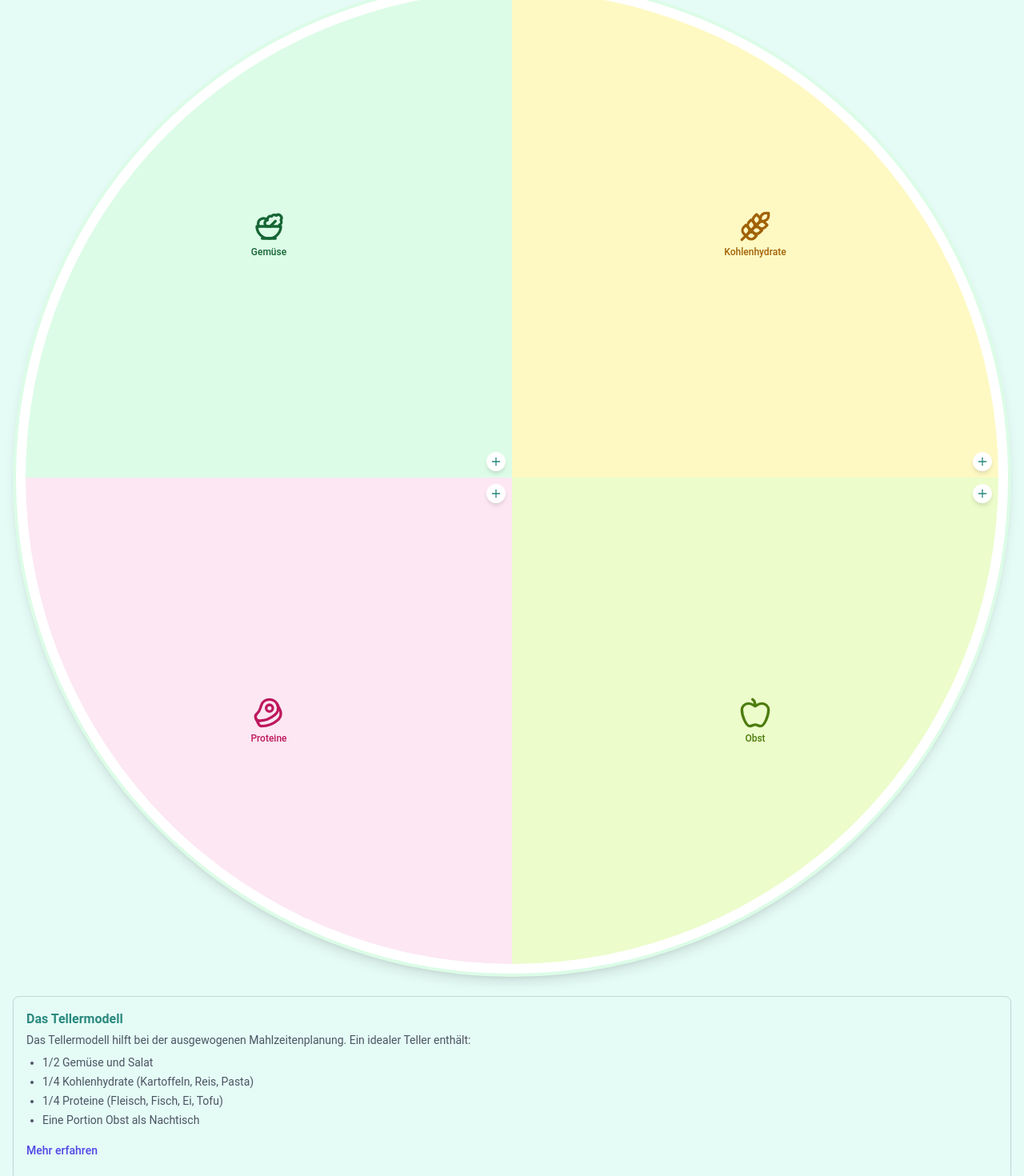
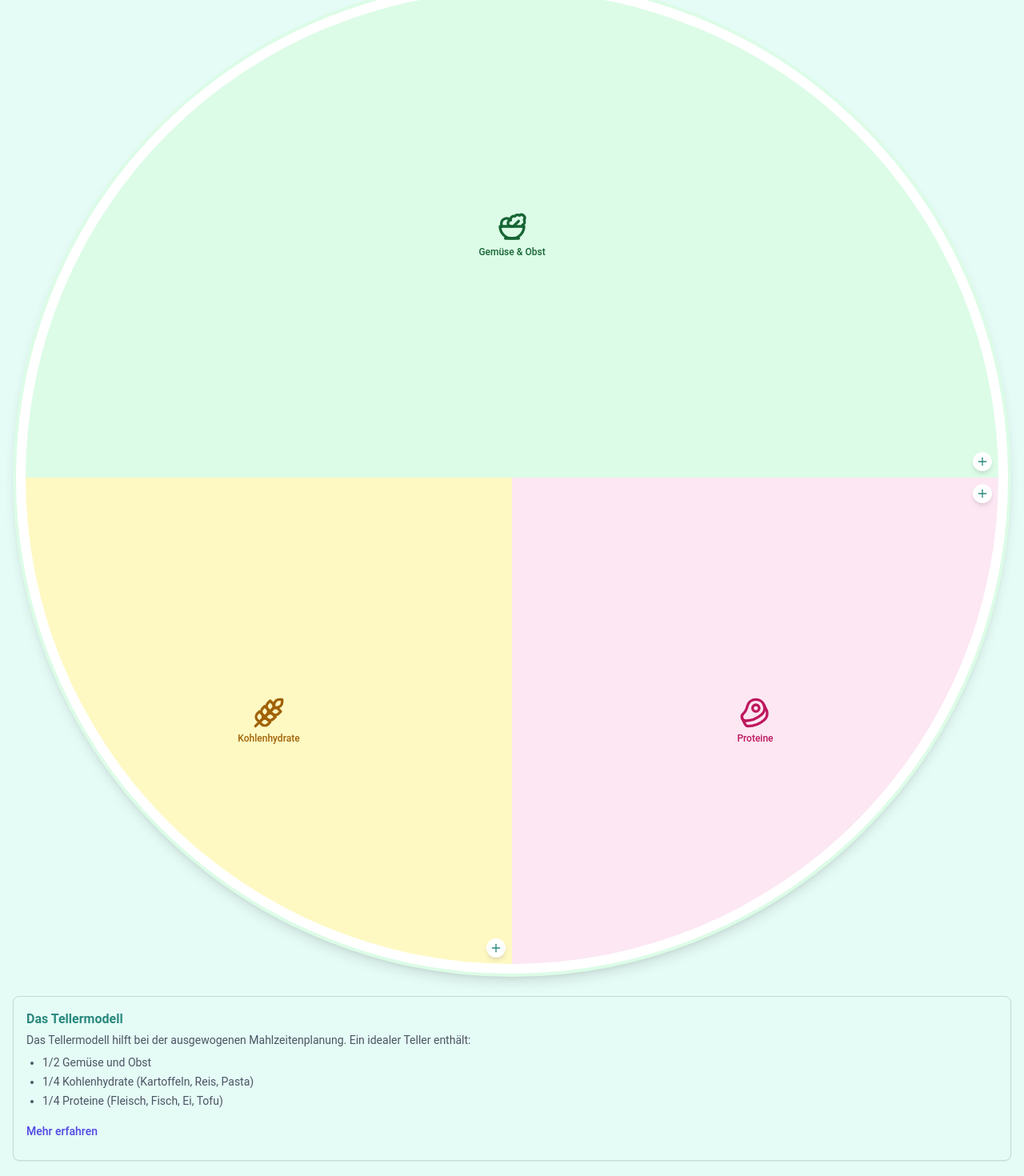
Before and after one commit to Samandala/Zielsetzungs-Tool-SPZ, a React (Vite) app: page / in a window 1280 px wide. Shown: the part 1237-2707 px from the top of the page at 80% size. Built offline with nearby package versions, Linux system fonts and the light colour scheme.

Commit message:
Refactor: Update knowledge section graphic
Combine fruits and vegetables in the plate model graphic, filling half the plate.

```diff
--- a/src/components/KnowledgeSection.tsx
+++ b/src/components/KnowledgeSection.tsx
@@ -1,6 +1,6 @@
 
 import React from 'react';
-import { Plus, Salad, Wheat, Beef, Apple } from 'lucide-react';
+import { Plus, Salad, Wheat, Beef } from 'lucide-react';
 import { Button } from '@/components/ui/button';
 import { Card, CardContent } from '@/components/ui/card';
 
@@ -12,18 +12,18 @@ const KnowledgeSection: React.FC = () => {
       <div className="relative mb-6">
         <div className="bg-white rounded-full p-3 shadow-lg max-w-full mx-auto aspect-square overflow-hidden border-4 border-green-100">
           <div className="w-full h-full rounded-full overflow-hidden grid grid-cols-2 grid-rows-2 relative">
-            {/* Vegetables - Green section */}
-            <div className="relative bg-green-100 flex items-center justify-center">
+            {/* Vegetables and Fruits - Green section (50%) */}
+            <div className="relative bg-green-100 flex items-center justify-center col-span-2">
               <div className="absolute inset-0 flex flex-col items-center justify-center p-2">
                 <Salad className="w-10 h-10 text-green-800 mb-1" />
-                <p className="text-xs font-medium text-green-800">Gemüse</p>
+                <p className="text-xs font-medium text-green-800">Gemüse & Obst</p>
               </div>
               <button className="absolute bottom-2 right-2 bg-white rounded-full p-1 shadow-md z-10">
                 <Plus className="w-4 h-4 text-primary" />
               </button>
             </div>
 
-            {/* Carbohydrates - Yellow section */}
+            {/* Carbohydrates - Yellow section (25%) */}
             <div className="relative bg-yellow-100 flex items-center justify-center">
               <div className="absolute inset-0 flex flex-col items-center justify-center p-2">
                 <Wheat className="w-10 h-10 text-yellow-700 mb-1" />
@@ -34,22 +34,11 @@ const KnowledgeSection: React.FC = () => {
               </button>
             </div>
 
-            {/* Protein - Pink section */}
+            {/* Protein - Pink section (25%) */}
             <div className="relative bg-pink-100 flex items-center justify-center">
               <div className="absolute inset-0 flex flex-col items-center justify-center p-2">
                 <Beef className="w-10 h-10 text-pink-700 mb-1" />
                 <p className="text-xs font-medium text-pink-700">Proteine</p>
-              </div>
-              <button className="absolute top-2 right-2 bg-white rounded-full p-1 shadow-md z-10">
-                <Plus className="w-4 h-4 text-primary" />
-              </button>
-            </div>
-
-            {/* Fruits - Light green section */}
-            <div className="relative bg-lime-100 flex items-center justify-center">
-              <div className="absolute inset-0 flex flex-col items-center justify-center p-2">
-                <Apple className="w-10 h-10 text-lime-700 mb-1" />
-                <p className="text-xs font-medium text-lime-700">Obst</p>
               </div>
               <button className="absolute top-2 right-2 bg-white rounded-full p-1 shadow-md z-10">
                 <Plus className="w-4 h-4 text-primary" />
@@ -66,10 +55,9 @@ const KnowledgeSection: React.FC = () => {
             Das Tellermodell hilft bei der ausgewogenen Mahlzeitenplanung. Ein idealer Teller enthält:
           </p>
           <ul className="text-sm text-gray-600 mt-2 space-y-1 list-disc pl-5">
-            <li>1/2 Gemüse und Salat</li>
+            <li>1/2 Gemüse und Obst</li>
             <li>1/4 Kohlenhydrate (Kartoffeln, Reis, Pasta)</li>
             <li>1/4 Proteine (Fleisch, Fisch, Ei, Tofu)</li>
-            <li>Eine Portion Obst als Nachtisch</li>
           </ul>
           <Button variant="link" className="mt-2 text-sm text-accent font-medium p-0">
             Mehr erfahren
```
